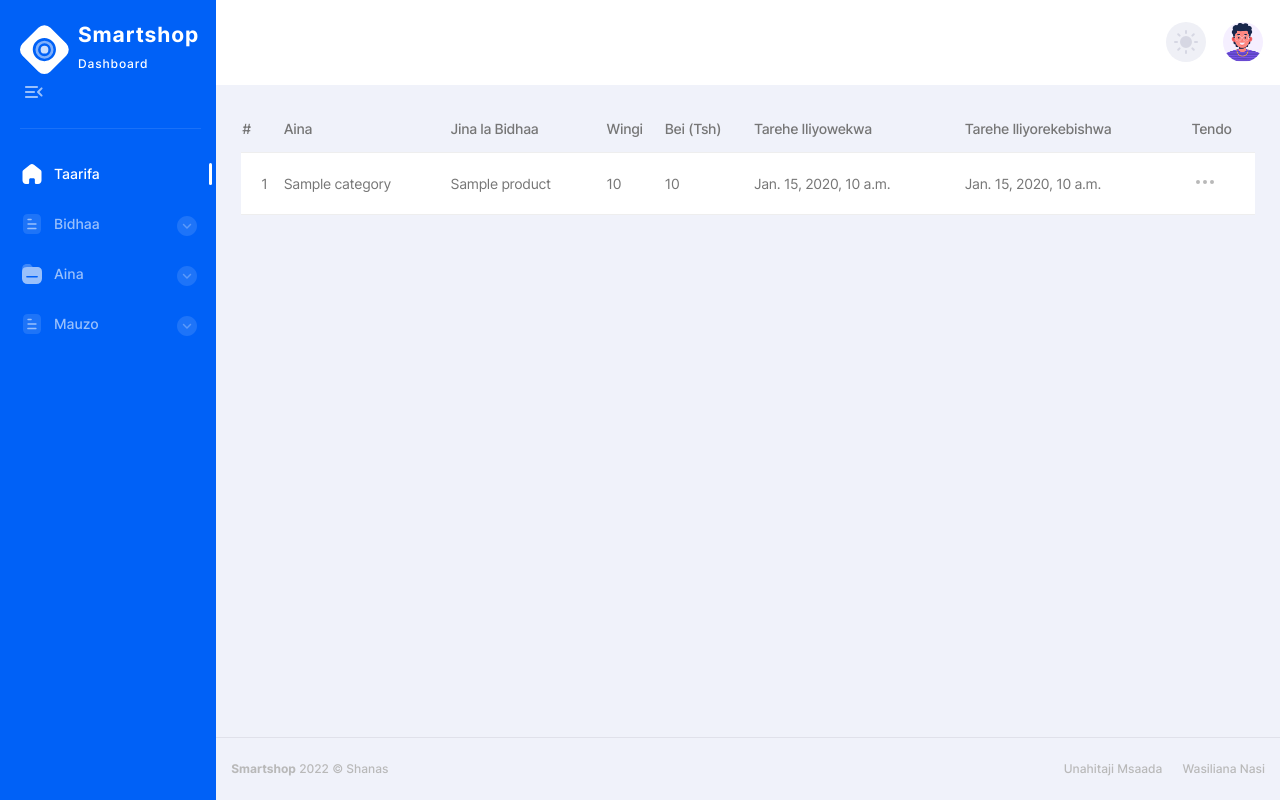
After one commit to mrshanas/smartshop, a Django app: template templates/shop/products/search.html in a window 1280 px wide. The commit adds this page. Run offline with Django 3.2, Linux system fonts and the light colour scheme; the template is opened without the code that fills it: most values are stand-ins (such as "Sample title", 1, 10 or a date in 2020); some libraries are stand-ins or nearby versions.

```diff
--- a/shop/forms.py
+++ b/shop/forms.py
@@ -22,3 +22,8 @@ class SalesForm(forms.ModelForm):
     class Meta:
         model = Sales
         exclude = ('amount_given', 'shop_owner', 'product', 'income')
+
+
+# class SearchForm(forms.Form):
+#     """Search queries for product only"""
+#     search = forms.CharField(max_length=200, required=True)
--- a/shop/urls.py
+++ b/shop/urls.py
@@ -25,4 +25,7 @@ urlpatterns = [
     # sales url
     path('sales/', SalesListView.as_view(), name='sales'),
     path('sales/sell/', views.sell_product, name='sell'),
+
+    # search url
+    # path('product/search', views.search_product, name='search')
 ]
--- a/templates/base.html
+++ b/templates/base.html
@@ -1,5 +1,6 @@
 {% load static %}
 {% load tz %}
+{% load widget_tweaks %}
 <!DOCTYPE html>
 <html lang="en">
   <head>
@@ -110,8 +111,15 @@
           <div class="container main-nav">
             <div class="main-nav-start">
               <div class="search-wrapper">
-                <i data-feather="search" aria-hidden="true"></i>
-                <input type="text" placeholder="Tafuta Bidhaa..." required />
+                <!--<i data-feather="search" aria-hidden="true"></i>-->
+                <!--<form action="{% url 'shop:home' %}">
+
+              </form>-->
+              <!--<form action="{% url 'shop:home' %}" method='GET'>
+                <!--{{ search_form }}
+                {% csrf_token %}
+                <input type="text" placeholder="Tafuta Bidhaa..." required name='search'/>
+              </form>-->
               </div>
             </div>
             <div class="main-nav-end">
--- /dev/null
+++ b/templates/shop/products/search.html
@@ -0,0 +1,69 @@
+{% extends 'base.html' %}
+{% load static %}
+{% load tz %}
+{% block title %}Bidhaa | {{ product.name }}{% endblock title %}
+{% block content %}
+    <main class="main users chart-page" id="skip-target">
+        <div class="container">
+            <div class="col-lg-12">
+                <div class="users-table table-wrapper">
+                    <table class="posts-table">
+                        <thead>
+                            <tr class="users-table-info">
+                                <th>#</th>
+                                <th>Aina</th>
+                                <th>Jina la Bidhaa</th>
+                                <th>Wingi</th>
+                                <th>Bei (Tsh)</th>
+                                <th>Tarehe Iliyowekwa</th>
+                                <th>Tarehe Iliyorekebishwa</th>
+                                <th>Tendo</th>
+                            </tr>
+                        </thead>
+                        <tbody>
+                            {% for p in product %}
+                                <tr>
+                                    <td>{{ forloop.counter }}</td>
+                                    <td>{{ p.category }}</td>
+                                    <td>{{ p.name }}</td>
+                                    <td>{{ p.quantity }}</td>
+                                    <td>{{ p.price|floatformat }}</td>
+                                    <td>
+                                        {% timezone "Africa/Nairobi" %}
+                                          {{ p.created_at }}
+                                        {% endtimezone %}
+                                      </td>
+                                      <td>
+                                        {% timezone "Africa/Nairobi" %}
+                                          {{ p.updated_at }}
+                                        {% endtimezone %}
+                                      </td>
+                                      <td>
+                                        <span class="p-relative">
+                                          <button
+                                            class="dropdown-btn transparent-btn"
+                                            type="button"
+                                            title="More info"
+                                          >
+                                            <div class="sr-only">Tendo</div>
+                                            <i
+                                              data-feather="more-horizontal"
+                                              aria-hidden="true"
+                                            ></i>
+                                          </button>
+                                          <ul class="users-item-dropdown dropdown">
+                                            <li><a href="{% url 'shop:edit_product' p.id %}">Rekebisha</a></li>
+                                            <li><a href="{% url 'shop:delete_product' p.id %}">Futa</a></li>
+                                          </ul>
+                                        </span>
+                                      </td>
+                                </tr>
+                            {% endfor %}
+                        </tbody>
+                    </table>
+                </div>
+            </div>
+        </div>
+    </main>
+    {% include 'shop/footer.html' %}
+{% endblock content %}
```
Also changed, not shown: shop/views.py (+13 -2 lines), smartshop/settings.py (+9 -2 lines).
